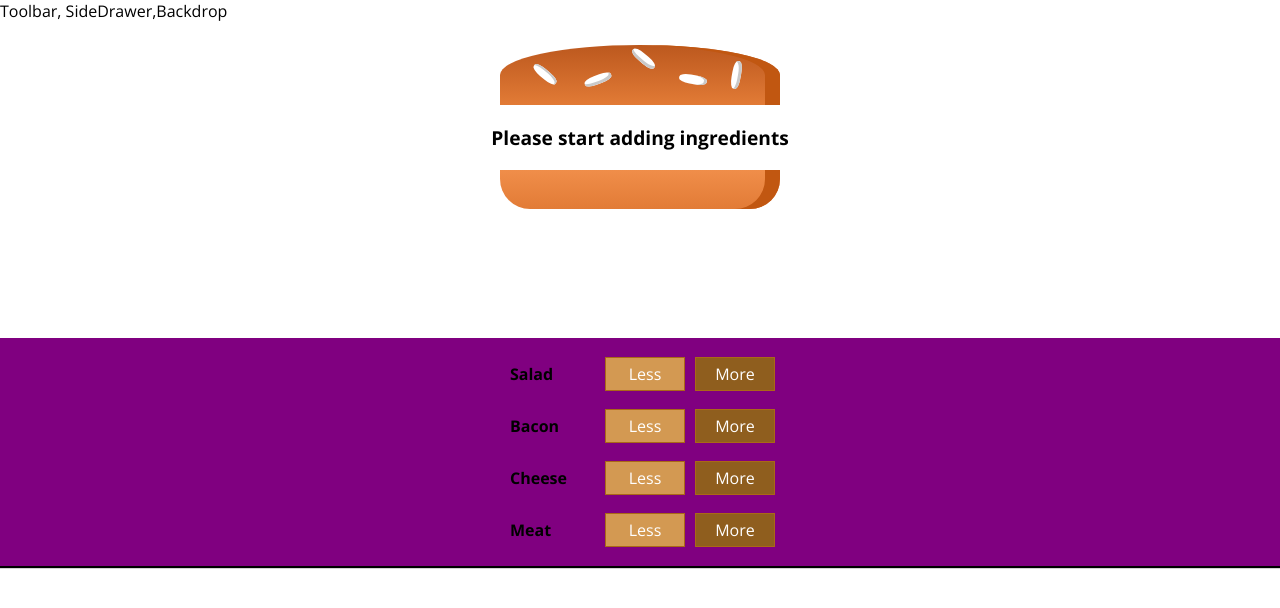
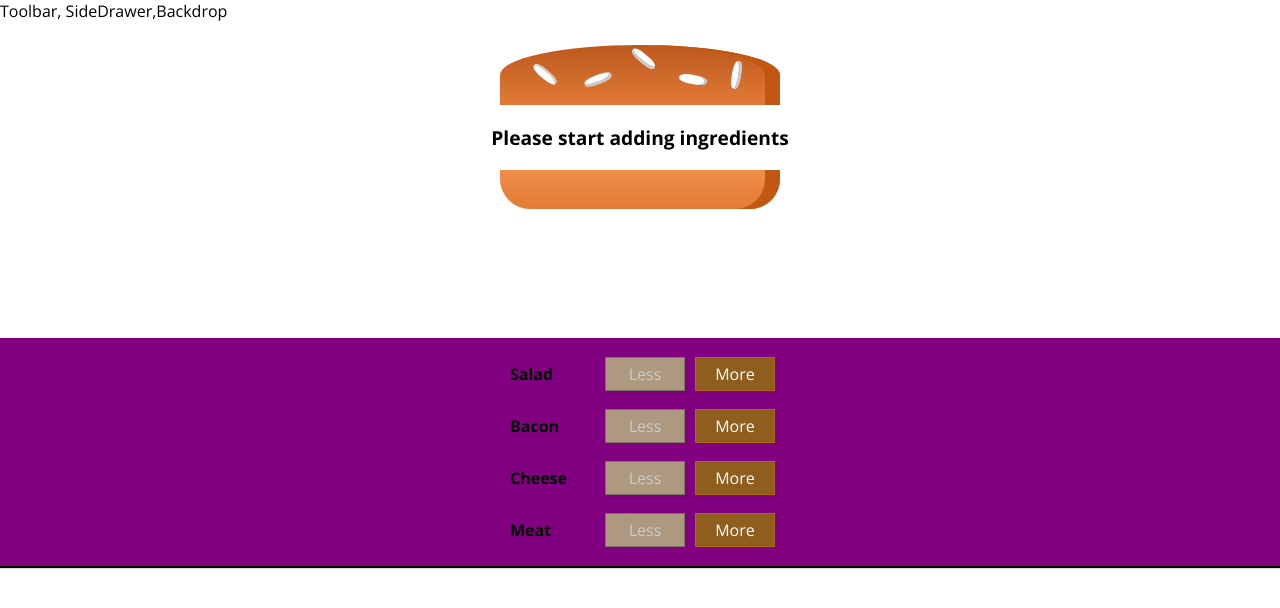
Before and after one commit to timmlaxton/Takeaway, a React (Create React App) app in the folder takeaway-app/: page / in a window 1280 px wide. Shown: the top 608 px of the page. Built offline with nearby package versions, Linux system fonts and the light colour scheme.

Commit message:
disabled rmove button

```diff
--- a/takeaway-app/src/components/Burger/BuildControls/BuildControl/BuildControl.js
+++ b/takeaway-app/src/components/Burger/BuildControls/BuildControl/BuildControl.js
@@ -5,8 +5,12 @@
 const buildControl = (props) => (
     <div className={classes.BuildControl}>
         <div className={classes.Label}>{props.label}</div>
-        <button className={classes.Less} onClick={props.removed}>Less</button>
-        <button className={classes.More} onClick={props.added}>More</button>
+        <button className={classes.Less}
+        onClick={props.removed}
+        disabled={props.disabled}>Less</button>
+        <button
+        className={classes.More}
+        onClick={props.added}>More</button>
 
     </div>
 );
--- a/takeaway-app/src/components/Burger/BuildControls/BuildControls.js
+++ b/takeaway-app/src/components/Burger/BuildControls/BuildControls.js
@@ -18,7 +18,7 @@
             label={ctrl.label}
             added={() => props.ingredientAdded(ctrl.type)}
             removed={() => props.ingredientRemoved(ctrl.type)}
-            />
+            disabled={props.disabled[ctrl.type]}/>
         ))}
     </div>
 );
--- a/takeaway-app/src/containers/BurgerBuilder/BurgerBuilder.js
+++ b/takeaway-app/src/containers/BurgerBuilder/BurgerBuilder.js
@@ -37,6 +37,9 @@
 
    removeIngredientHandler = (type) => {
     const oldCount = this.state.ingredients[type];
+    if (oldCount <= 0) {
+        return;
+    }
     const updatedCount = oldCount - 1;
     const updatedIngredients = {
         ...this.state.ingredients
@@ -53,12 +56,19 @@
 
 
     render () {
+        const disabledInfo = {
+            ...this.state.ingredients
+        };
+        for (let key in disabledInfo) {
+            disabledInfo[key] = disabledInfo[key] <= 0
+        }
         return (
             <Aux>
                 <Burger ingredients={this.state.ingredients} />
                 <BuildControls
                 ingredientAdded={this.addIngredientHandler}
-                ingredientRemoved={this.removeIngredientHandler}/>
+                ingredientRemoved={this.removeIngredientHandler}
+                disabled={disabledInfo}/>
 
             </Aux>
         );
```
